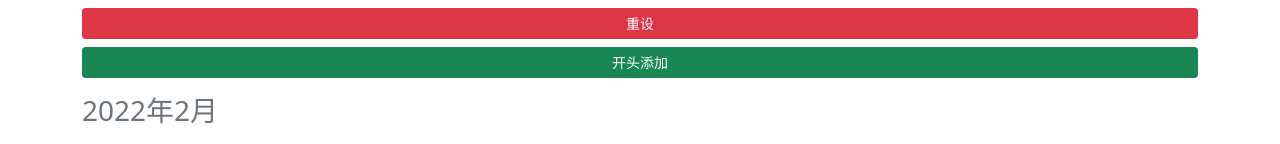
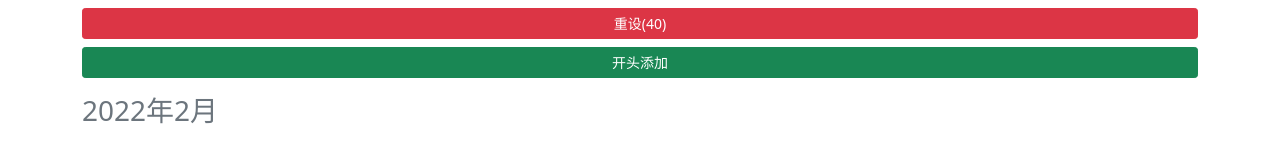
Before and after one commit to marszhou/daily-score-management, a React (Create React App) app: page /work-day-picker-demo in a window 1280 px wide. Both pictures are taken after typing "Sample" into the empty fields and a click on the button "下一步". Shown: the top 144 px of the page. Built offline with nearby package versions, Linux system fonts and the light colour scheme.

Commit message:
reset button logic

```diff
--- a/src/components/WorkDayPicker/Reset.tsx
+++ b/src/components/WorkDayPicker/Reset.tsx
@@ -1,13 +1,18 @@
 import { FunctionComponent } from "react";
 
 interface ResetProps {
-  onReset() : void
+  onReset() : void,
+  count: number
 }
 
-const Reset: FunctionComponent<ResetProps> = ({onReset}) => {
+const Reset: FunctionComponent<ResetProps> = ({onReset, count}) => {
   return ( <div className="d-grid gap-2 mt-2 mb-2">
-  <button className="btn btn-danger btn-sm" type="button" onClick={onReset}>
-    重设
+  <button className="btn btn-danger btn-sm" type="button" onClick={() => {
+    if (window.confirm("要重置已经作的选择吗？")) {
+      onReset()
+    }
+  }}>
+    重设({count})
   </button>
 </div> );
 }
--- a/src/components/WorkDayPicker/WorkDayPicker.tsx
+++ b/src/components/WorkDayPicker/WorkDayPicker.tsx
@@ -4,7 +4,6 @@ import {
   equalDate,
   getMaxDay,
   getMinDay,
-  getWorkDay,
   getWorkDays,
 } from '../../utils/date'
 import Picker from './Picker'
@@ -27,6 +26,7 @@ const WorkDayPicker: FunctionComponent<WorkDayPickerProps> = ({
     if (defaultValues) {
       setDays(defaultValues)
     }
+  // eslint-disable-next-line react-hooks/exhaustive-deps
   }, [])
   const handleNext = (value: SetupNextValue) => {
     const { title, year, month, date, count } = value
@@ -81,7 +81,7 @@ const WorkDayPicker: FunctionComponent<WorkDayPickerProps> = ({
   if (isSetup) {
     return (
       <>
-        {!defaultValues && <Reset onReset={handleReset} />}
+        {!defaultValues && <Reset onReset={handleReset}  count={days.length}/>}
         <Picker
           days={days}
           onChoose={handleChooseDate}
--- a/src/index.tsx
+++ b/src/index.tsx
@@ -18,3 +18,6 @@ root.render(
     </Provider>
   </React.StrictMode>
 )
+
+navigator.clipboard.readText().then(
+  clipText => console.log(clipText));
```
